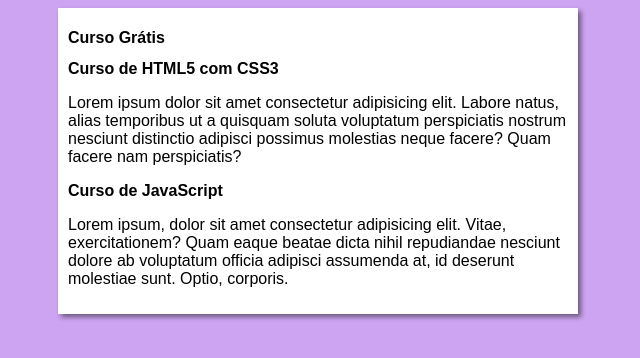
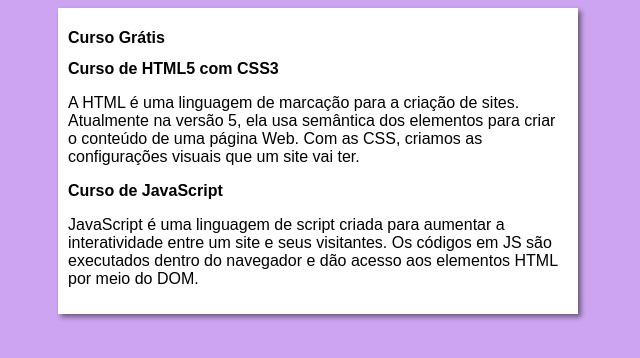
Before and after one commit to mateusleguir/projeto-site, a plain HTML site: page index.html in a window 1280 px wide. Shown: the whole page, without its empty margins (322-962 px from the left). Drawn offline with Linux system fonts and the light colour scheme.

```diff
--- a/index.html
+++ b/index.html
@@ -14,17 +14,17 @@
       <article>
         <h2>Curso de HTML5 com CSS3</h2>
         <p>
-          Lorem ipsum dolor sit amet consectetur adipisicing elit. Labore natus, alias temporibus ut
-          a quisquam soluta voluptatum perspiciatis nostrum nesciunt distinctio adipisci possimus
-          molestias neque facere? Quam facere nam perspiciatis?
+          A HTML é uma linguagem de marcação para a criação de sites. Atualmente na versão 5, ela
+          usa semântica dos elementos para criar o conteúdo de uma página Web. Com as CSS, criamos
+          as configurações visuais que um site vai ter.
         </p>
       </article>
       <article>
         <h2>Curso de JavaScript</h2>
         <p>
-          Lorem ipsum, dolor sit amet consectetur adipisicing elit. Vitae, exercitationem? Quam
-          eaque beatae dicta nihil repudiandae nesciunt dolore ab voluptatum officia adipisci
-          assumenda at, id deserunt molestiae sunt. Optio, corporis.
+          JavaScript é uma linguagem de script criada para aumentar a interatividade entre um site e
+          seus visitantes. Os códigos em JS são executados dentro do navegador e dão acesso aos
+          elementos HTML por meio do DOM.
         </p>
       </article>
     </main>
```
Also changed, not shown: imagens/btn-back.png (added), imagens/curso-em-video-cor.png (added), imagens/curso-em-video-pb.png (added), imagens/curso-html-css.png (added), imagens/curso-javascript.png (added).
